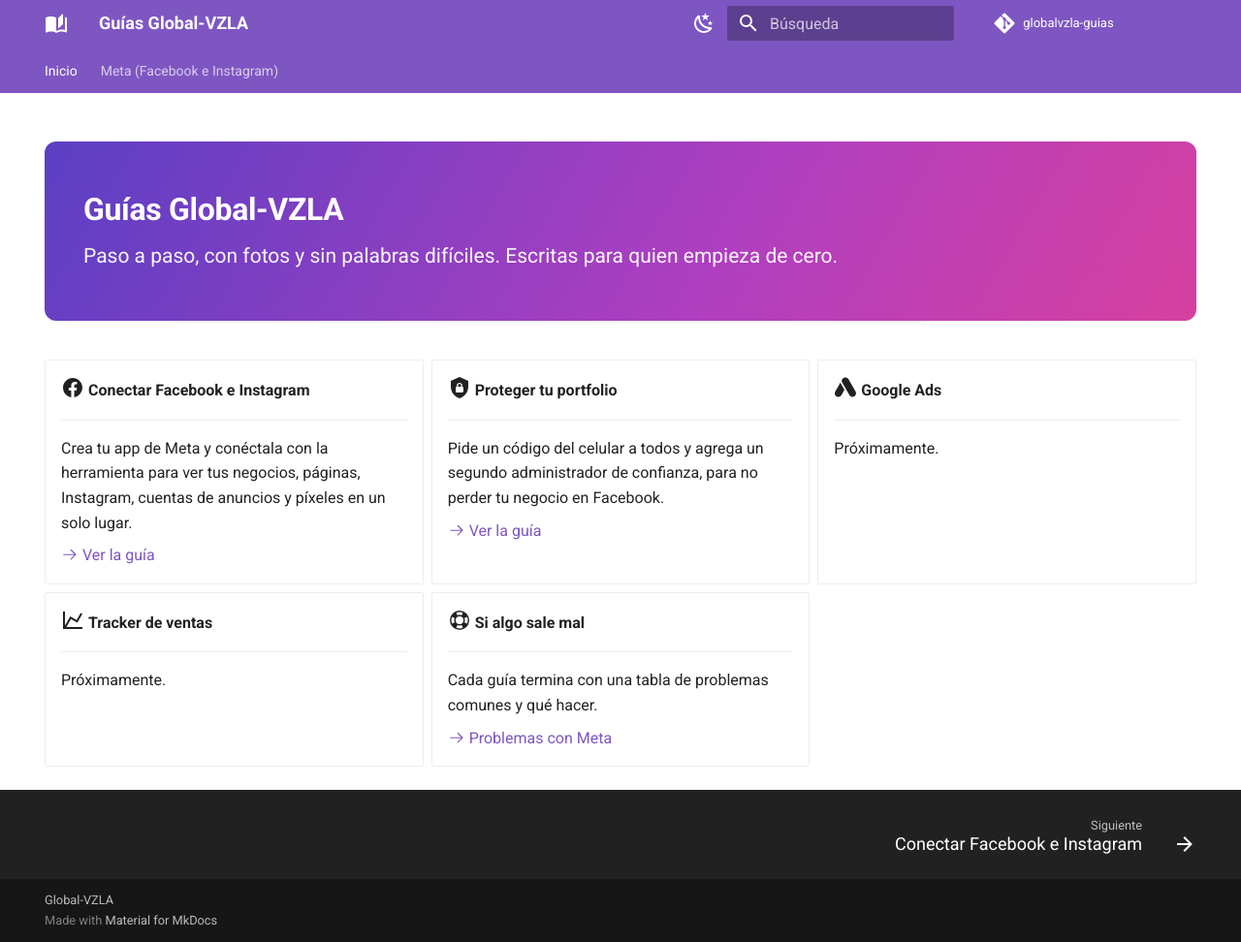
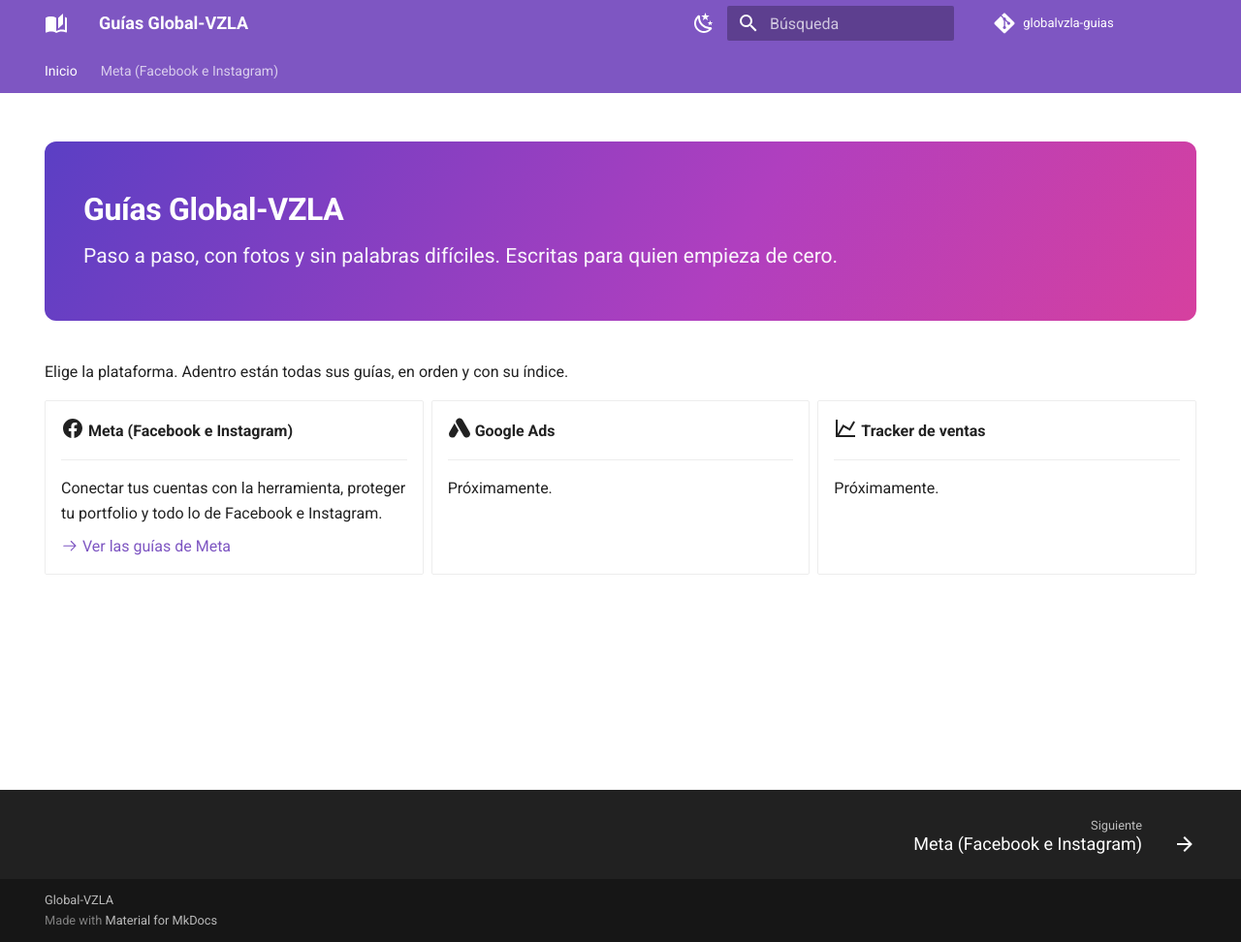
Before and after one commit to Pablo-Navarreto/globalvzla-guias, an MkDocs documentation site: the page built from docs/index.md, in a window 1280 px wide and 972 px high. Shown: the whole window at 97% size. Built offline with MkDocs 1.6.1 and Material for MkDocs 9.7.7, drawn with Linux system fonts in a browser that asks for light colours; comment, search, counter and statistics services are not loaded.

Commit message:
Portada por plataforma: Meta con su propio índice de guías
Co-Authored-By: Claude Opus 5.5 <noreply@anthropic.com>

```diff
--- a/docs/index.md
+++ b/docs/index.md
@@ -12,23 +12,17 @@ Paso a paso, con fotos y sin palabras difíciles. Escritas para quien empieza de
 
 </div>
 
+Elige la plataforma. Adentro están todas sus guías, en orden y con su índice.
+
 <div class="grid cards" markdown>
 
--   :material-facebook:{ .lg } **Conectar Facebook e Instagram**
+-   :material-facebook:{ .lg } **Meta (Facebook e Instagram)**
 
     ---
 
-    Crea tu app de Meta y conéctala con la herramienta para ver tus negocios, páginas, Instagram, cuentas de anuncios y píxeles en un solo lugar.
+    Conectar tus cuentas con la herramienta, proteger tu portfolio y todo lo de Facebook e Instagram.
 
-    [:octicons-arrow-right-24: Ver la guía](meta/conectar-meta.md)
-
--   :material-shield-lock:{ .lg } **Proteger tu portfolio**
-
-    ---
-
-    Pide un código del celular a todos y agrega un segundo administrador de confianza, para no perder tu negocio en Facebook.
-
-    [:octicons-arrow-right-24: Ver la guía](meta/proteger-portfolio.md)
+    [:octicons-arrow-right-24: Ver las guías de Meta](meta/index.md)
 
 -   :material-google-ads:{ .lg } **Google Ads**
 
@@ -42,12 +36,4 @@ Paso a paso, con fotos y sin palabras difíciles. Escritas para quien empieza de
 
     Próximamente.
 
--   :material-lifebuoy:{ .lg } **Si algo sale mal**
-
-    ---
-
-    Cada guía termina con una tabla de problemas comunes y qué hacer.
-
-    [:octicons-arrow-right-24: Problemas con Meta](meta/conectar-meta.md#si-algo-sale-mal)
-
 </div>
--- a/mkdocs.yml
+++ b/mkdocs.yml
@@ -26,6 +26,7 @@ theme:
         name: Cambiar a claro
   features:
     - navigation.tabs
+    - navigation.indexes
     - navigation.top
     - navigation.footer
     - search.suggest
@@ -55,5 +56,6 @@ markdown_extensions:
 nav:
   - Inicio: index.md
   - Meta (Facebook e Instagram):
+      - meta/index.md
       - Conectar Facebook e Instagram: meta/conectar-meta.md
       - Proteger tu portfolio: meta/proteger-portfolio.md
```
Also changed, not shown: docs/meta/index.md (added, +30 -0 lines).
